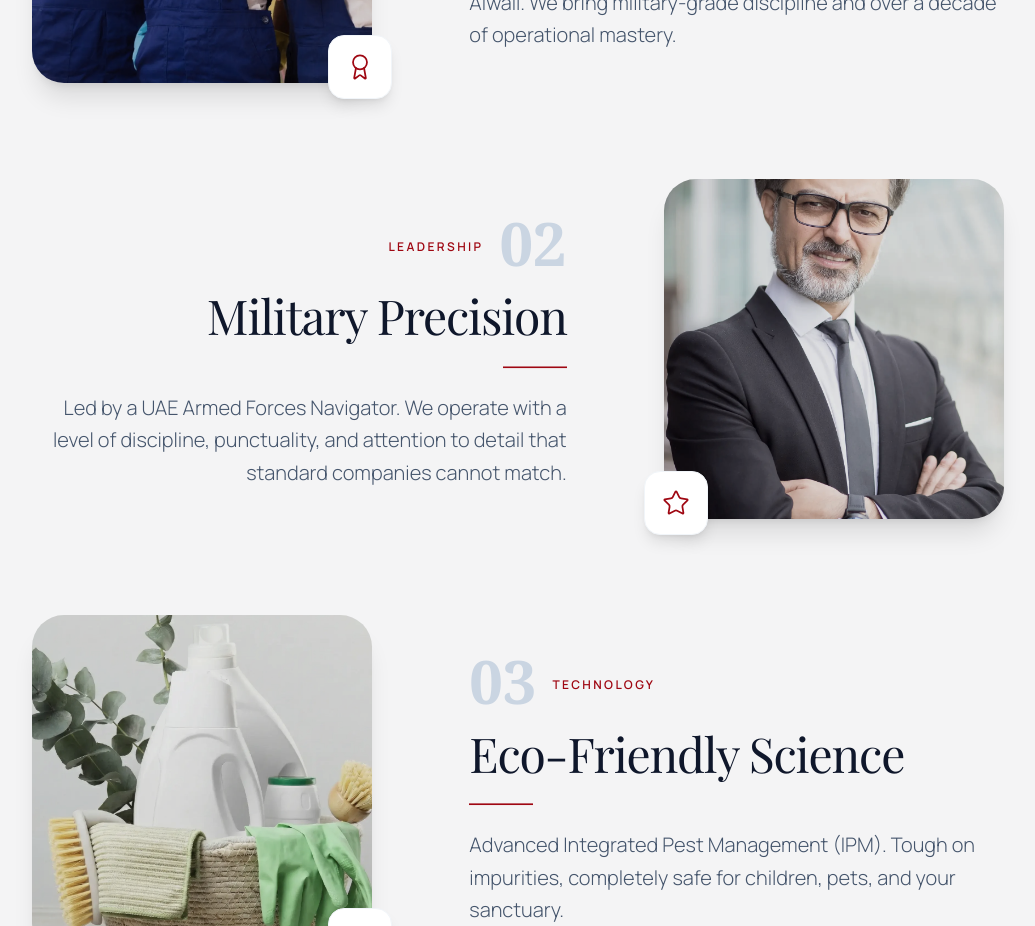
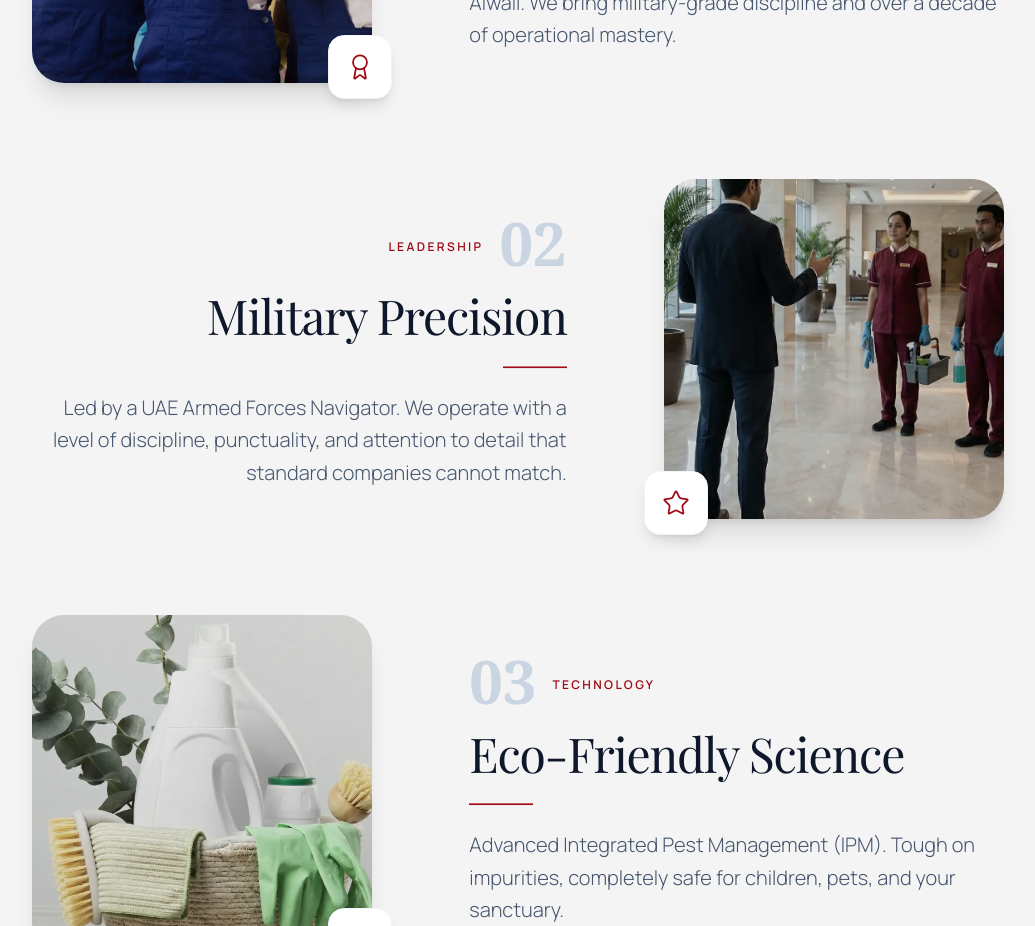
Before and after one commit to akhilbhadran/AL_FAteen_Website, a Next.js app: page / in a window 1280 px wide. Shown: the part 7480-8406 px from the top of the page, without its empty margins (122-1157 px from the left). Built offline with nearby package versions, Linux system fonts and the light colour scheme; no server answers; the database is empty.

Commit message:
fix: remove name from leadership section and restore correct image path

```diff
--- a/src/components/home/WhyChooseUsSnippet.jsx
+++ b/src/components/home/WhyChooseUsSnippet.jsx
@@ -25,7 +25,7 @@ const features = [
     label: "Leadership",
     title: "Military Precision",
     desc: "Led by a UAE Armed Forces Navigator. We operate with a level of discipline, punctuality, and attention to detail that standard companies cannot match.",
-    img: "/images/thomas.webp",
+    img: "/images/leadership.webp",
     icon: Star,
   },
   {
```
